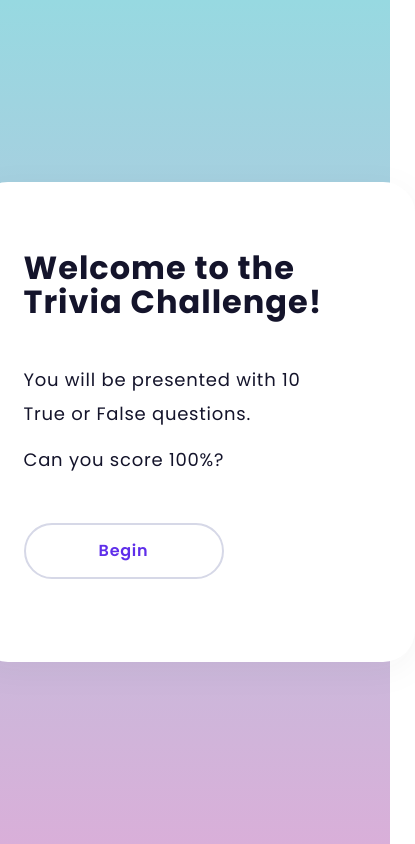
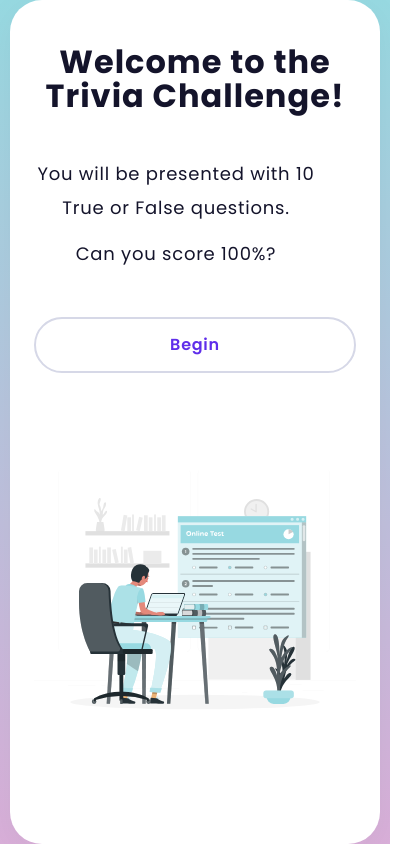
Before and after one commit to alex-i0/g2i-trivia-react, a Next.js app: page / in a window 390 px wide. Shown: the whole page, 415 px wide, since content can reach past the window. Built offline with nearby package versions, Linux system fonts and the light colour scheme.

Commit message:
Add responsivity to components and pages

```diff
--- a/components/shared/Button/Button.tsx
+++ b/components/shared/Button/Button.tsx
@@ -9,7 +9,8 @@ type ButtonProps = {
     onClick?: (event: React.MouseEvent<HTMLButtonElement>) => void;
 };
 
-export const Button = React.forwardRef(({ children, size, type, className, onClick }: ButtonProps, ref) => (
+export const Button = React.forwardRef<HTMLInputElement, ButtonProps>(({ children, size, type, className, onClick }, ref) => (
+    // @ts-expect-error
     <button className={`button-component --${size} --${type} ${className}`} onClick={onClick} ref={ref}>
         {children}
     </button>
--- a/components/shared/View/View.scss
+++ b/components/shared/View/View.scss
@@ -31,3 +31,25 @@ div.view-container {
         flex-direction: row;
     }
 }
+
+@media only screen and (max-width: $breakpoint-phone) {
+    div.view-container {
+        padding: 10px;
+        div.card {
+            padding: 24px;
+        }
+
+        div.vertical {
+            width: 100%;
+            height: 100vh;
+        }
+
+        div.horizontal {
+            width: 100%;
+            height: 100vh;
+            flex-direction: column;
+            justify-content: space-between;
+            padding-bottom: 0;
+        }
+    }
+}
--- a/context/AppContext.tsx
+++ b/context/AppContext.tsx
@@ -11,7 +11,14 @@ const initialState: State = {
     answers: []
 };
 
-const Context = createContext({});
+interface AppContextInterface {
+    state: {
+        score: number;
+        answers: [];
+    };
+}
+
+const Context = createContext<AppContextInterface | {}>({});
 
 const combineReducers =
     (...reducers: any) =>
--- a/pages/endgameView.tsx
+++ b/pages/endgameView.tsx
@@ -21,8 +21,8 @@ const EndgameView: NextPage = () => {
                     </div>
 
                     <div className="questions-container">
-                        {answers.map(({ question, isCorrect }: { question: string; isCorrect: boolean }) => (
-                            <p className="question">
+                        {answers.map(({ question, isCorrect }: { question: string; isCorrect: boolean }, index: number) => (
+                            <p className="question" key={index}>
                                 {isCorrect ? '✅' : '❌'}
                                 {question}
                             </p>
--- a/pages/index.tsx
+++ b/pages/index.tsx
@@ -14,7 +14,7 @@ const Home: NextPage = () => {
                     <p>Can you score 100%?</p>
 
                     <Link href="/triviaView">
-                        <Button size="medium" type="subtle">
+                        <Button size="medium" type="subtle" className="start-button">
                             {'Begin'}
                         </Button>
                     </Link>
--- a/scss/pages/index.scss
+++ b/scss/pages/index.scss
@@ -1,4 +1,4 @@
-.heading {
+h1.heading {
     width: 343px;
     height: 90px;
     font-family: Poppins;
@@ -22,7 +22,7 @@ p {
     color: $title-active-grayscale;
 }
 
-button {
+button.start-button {
     border: 2px solid $line-grayscale;
     width: 160px;
     height: 64px;
@@ -47,3 +47,19 @@ div.image-container {
 div.text-container {
     flex: 1;
 }
+
+@media only screen and (max-width: $breakpoint-phone) {
+    .heading {
+        max-width: 100%;
+        text-align: center;
+        font-size: 28px;
+    }
+
+    p {
+        text-align: center;
+    }
+
+    button.start-button {
+        min-width: 100%;
+    }
+}
```
Also changed, not shown: pages/triviaView.tsx (+8 -3 lines).
